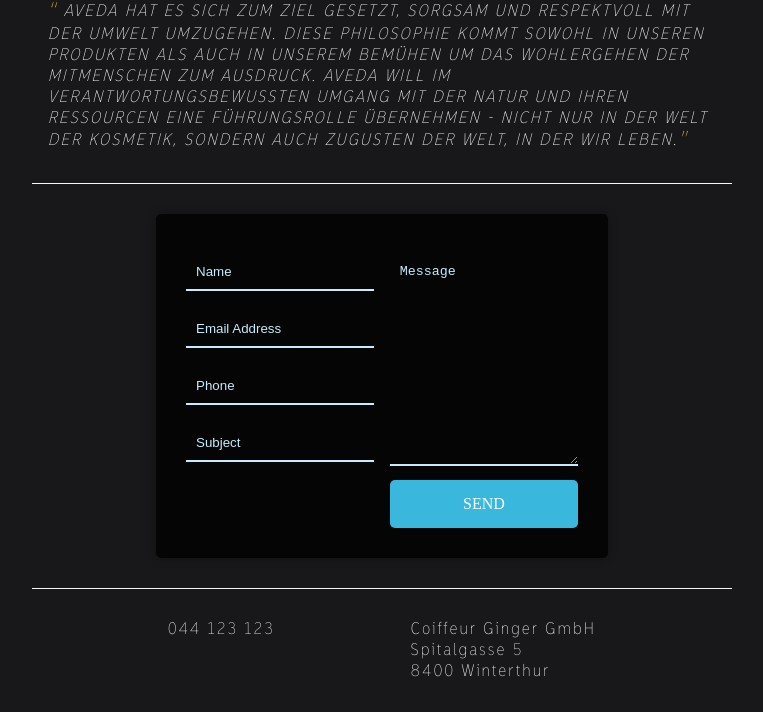
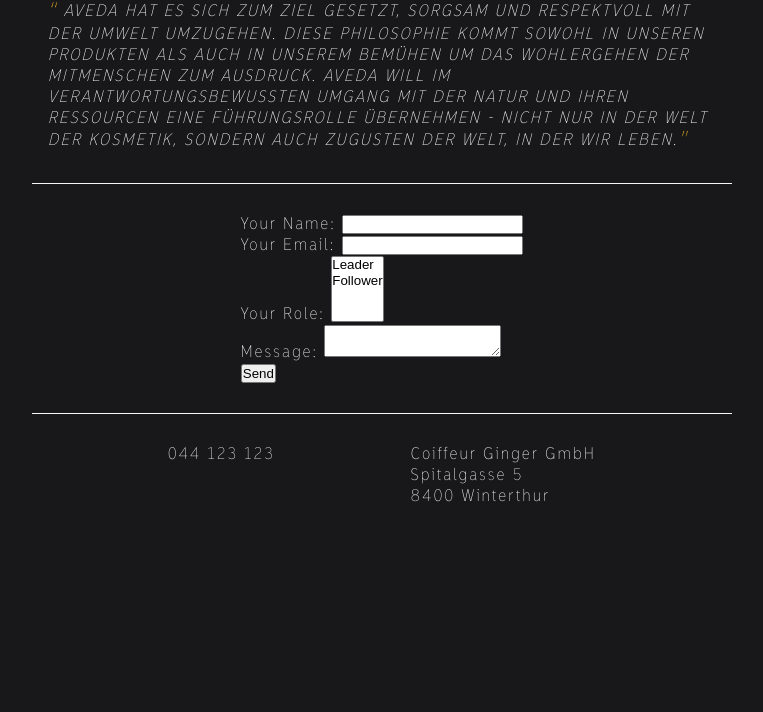
Before and after one commit to johnnyjules/ginger, a plain HTML site: page index.html in a window 1280 px wide. Shown: the part 1434-2146 px from the top of the page, without its empty margins (258-1021 px from the left). After the commit the page ends 1971 px from the top, so only its background shows below. Drawn offline with Linux system fonts and the light colour scheme.

Commit message:
Form reverse

```diff
--- a/index.html
+++ b/index.html
@@ -210,18 +210,24 @@
         <div class="f">
             <div class="form-container">
                 <form name="contact" method="POST" data-netlify="true">
-                    <div class="contact-form">
-                        <div class="input-fields">
-                            <input type="text" class="input" placeholder="Name">
-                            <input type="text" class="input" placeholder="Email Address">
-                            <input type="text" class="input" placeholder="Phone">
-                            <input type="text" class="input" placeholder="Subject">
-                        </div>
-                        <div class="msg">
-                            <textarea placeholder="Message"></textarea>
-                            <div class="btn">send</div>
-                        </div>
-                    </div>
+                    <p>
+                        <label>Your Name: <input type="text" name="name" /></label>
+                    </p>
+                    <p>
+                        <label>Your Email: <input type="email" name="email" /></label>
+                    </p>
+                    <p>
+                        <label>Your Role: <select name="role[]" multiple>
+                                <option value="leader">Leader</option>
+                                <option value="follower">Follower</option>
+                            </select></label>
+                    </p>
+                    <p>
+                        <label>Message: <textarea name="message"></textarea></label>
+                    </p>
+                    <p>
+                        <button type="submit">Send</button>
+                    </p>
                 </form>
 
             </div>
--- a/style.css
+++ b/style.css
@@ -408,75 +408,3 @@ DIV
     font-size: 1.2em;
     color: var(--gold);
 }
-
-.contact-form{
-    display: flex;
-    max-width: 550px;
-    margin: 0 auto;
-    background: rgba(0,0,0,0.8);
-    padding: 30px;
-    border-radius: 5px;
-    box-shadow: 0 0 10px rgba(0,0,0,0.3);
-  }
-
-  .input-fields{
-    display: flex;
-    flex-direction: column;
-    margin-right: 4%;
-  }
-
-  .input-fields,
-  .msg{
-    width: 48%;
-  }
-
-  .input-fields .input,
-  .msg textarea{
-    margin: 10px 0;
-    background: transparent;
-    border: 0px;
-    border-bottom: 2px solid #c5ecfd;
-    padding: 10px;
-    color: #c5ecfd;
-    width: 100%;
-  }
-
-  .msg textarea{
-    height: 212px;
-  }
-
-  ::-webkit-input-placeholder {
-    /* Chrome/Opera/Safari */
-    color: #c5ecfd;
-  }
-  ::-moz-placeholder {
-    /* Firefox 19+ */
-    color: #c5ecfd;
-  }
-  :-ms-input-placeholder {
-    /* IE 10+ */
-    color: #c5ecfd;
-  }
-
-  .btn {
-      background: #39b7dd;
-      text-align: center;
-      padding: 15px;
-      border-radius: 5px;
-      color: #fff;
-      cursor: pointer;
-      text-transform: uppercase;
-  }
-
-  @media screen and (max-width: 600px){
-    .contact-form{
-      flex-direction: column;
-    }
-    .msg textarea{
-      height: 80px;
-    }
-    .input-fields,
-    .msg{
-      width: 100%;
-    }
-  }
```
